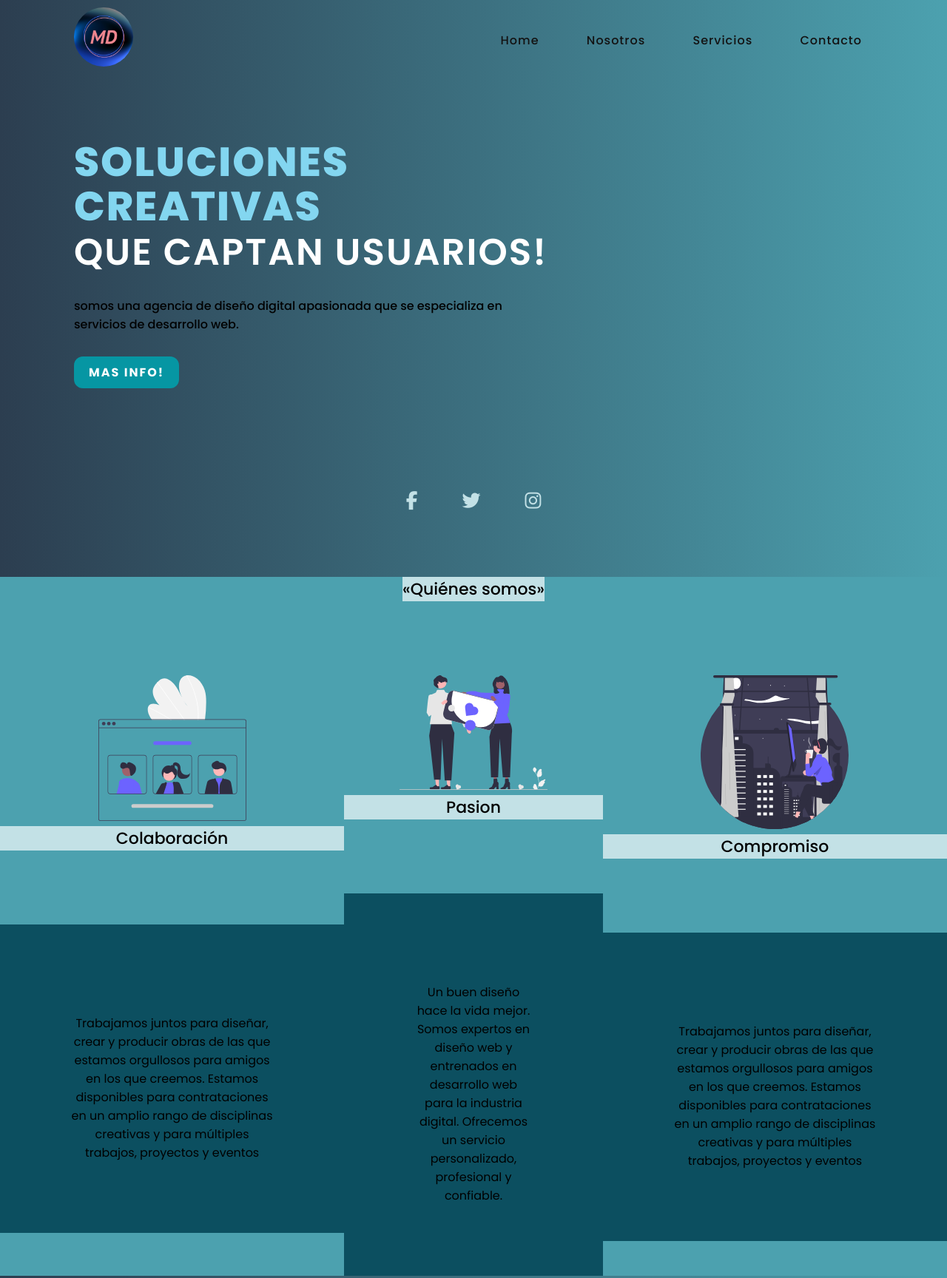
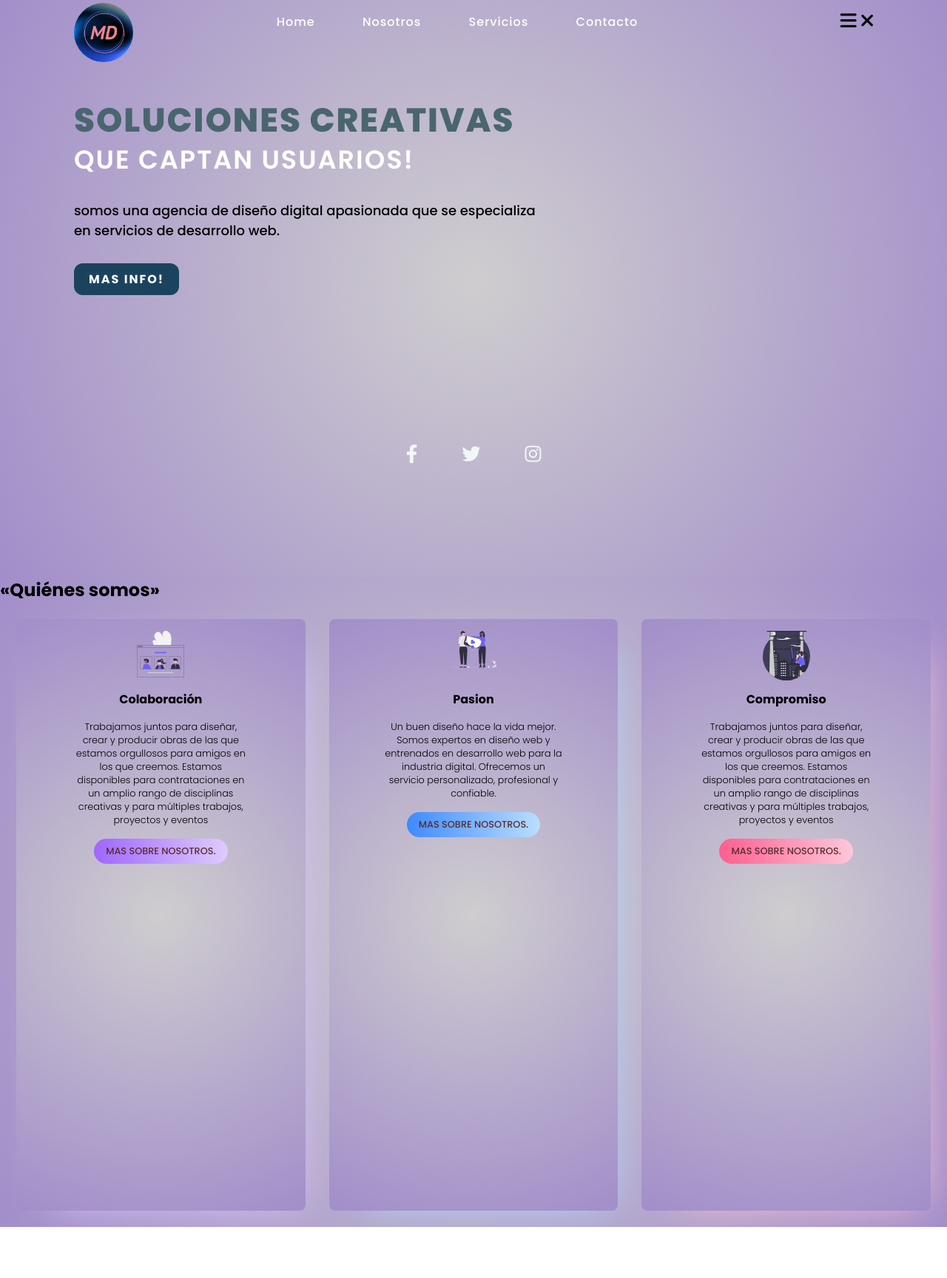
Before and after one commit to matidor/landing-page, a plain HTML site: page index.html in a window 1280 px wide. Shown: the part 20-1748 px from the top of the page at 74% size. After the commit the page ends 1679 px from the top, so only its background shows below. Drawn offline with Linux system fonts and the light colour scheme.

Commit message:
cambios landing

```diff
--- a/index.html
+++ b/index.html
@@ -8,12 +8,15 @@
     <link rel="shortcut icon" href="/logoMD.png" type="image/x-icon">
     <link rel="stylesheet" href="style.css">
     <script src="https://kit.fontawesome.com/ff3441a10f.js" crossorigin="anonymous"></script>
+    <link rel="stylesheet" href="https://cdnjs.cloudflare.com/ajax/libs/font-awesome/6.1.1/css/all.min.css">
 </head>
 
 <body>
-    <main>
+
     <section>
+        <input type="checkbox" id="check">
         <header>
+
             <h2> <img src="./logoMD.png" alt="logoMD" class="logo" width="80px"></a></h2>
             <div class="nav-bar">
                 <a href="#">Home</a>
@@ -21,6 +24,10 @@
                 <a href="#">Servicios</a>
                 <a href="#">Contacto</a>
             </div>
+            <label for="check">
+                <i class="fa-solid fa-bars"></i>
+                <i class="fa-solid fa-xmark"></i>
+            </label>
         </header>
 
         <div class="content">
@@ -38,41 +45,44 @@
             <a href="#"><i class="fa-brands fa-instagram"></i></a>
         </div>
     </section>
+<section class="servicios">
+<div class="section2">
+    <h2>«Quiénes somos»</h2></div>
+    <main class="cards">
+                <section class="carta colaboracion">
+            <div class="icon">
+                <img class="zoom" src="/trabajo en equipo.svg" alt="colaboracion" width="200px"></a>
+            </div>
+            <h3>Colaboración</h3>
+            <span>Trabajamos juntos para diseñar, crear y producir obras de las que estamos orgullosos para
+                amigos
+                en los que creemos. Estamos disponibles para contrataciones en un amplio rango de disciplinas
+                creativas y para múltiples trabajos, proyectos y eventos</span>
+            <button>Mas sobre nosotros.</button>
+        </section>
+        <section class="carta pasion">
+            <div class="icon">
+                <img class="zoom" src="/pasion.svg" alt="pasion" width="200px"></a>
+            </div>
+            <h3>Pasion</h3>
+            <span>Un buen diseño hace la vida mejor. Somos expertos en diseño web y entrenados en desarrollo
+                web para la industria digital. Ofrecemos un servicio personalizado, profesional y confiable.</span>
+            <button>Mas sobre nosotros.</button>
+        </section>
+
+        <section class="carta compromiso">
+            <div class="icon">
+                <img class="zoom" src="/compromiso.svg" alt="compromiso" width="200px"></a>
+            </div>
+            <h3>Compromiso</h3>
+            <span>Trabajamos juntos para diseñar, crear y producir obras de las que estamos orgullosos para
+                amigos en los que creemos. Estamos disponibles para contrataciones en un amplio rango de
+                disciplinas creativas y para múltiples trabajos, proyectos y eventos</span>
+            <button>Mas sobre nosotros.</button>
+        </section>
+
     </main>
-
-    <section class="description-section">
-        <h2> «Quiénes somos»</h2>
-        <div class="quienes somos1">
-            <div class="iconosdiv">
-                <img class="zoom" src="/trabajo en equipo.svg" alt="colaboracion" width="200px"></a>
-                <h2>Colaboración</h2>
-                <p><br>Trabajamos juntos para diseñar, crear y producir obras de las que estamos orgullosos para amigos
-                    en los que creemos. Estamos disponibles para contrataciones en un amplio rango de disciplinas
-                    creativas y para múltiples trabajos, proyectos y eventos</p>
-            </div>
-
-            <div class="quienes somos2">
-                <div class="iconosdiv">
-                    <img class="zoom" src="/pasion.svg" alt="pasion" width="200px"></a>
-                    <h2>Pasion</h2>
-                    <p><br>Un buen diseño hace la vida mejor. Somos expertos en diseño web y entrenados en desarrollo
-                        web para la industria digital. Ofrecemos un servicio personalizado, profesional y confiable.</p>
-                </div>
-
-                <div class="quienes somos3">
-                    <div class="iconosdiv">
-                       <img class="zoom" src="/compromiso.svg" alt="compromiso" width="200px"></a>
-                        <h2>Compromiso</h2>
-                        <p><br>Trabajamos juntos para diseñar, crear y producir obras de las que estamos orgullosos para
-                            amigos en los que creemos. Estamos disponibles para contrataciones en un amplio rango de
-                            disciplinas creativas y para múltiples trabajos, proyectos y eventos</p>
-                    </div>
-                </div>
-
-
 </section>
-    <section></section>
-    </div>
 </body>
 
 </html>
--- a/style.css
+++ b/style.css
@@ -17,10 +17,11 @@ section {
   flex-direction: column;
   justify-content: flex-start;
   background: url(./undraw_building_websites_i78t.svg);
-    background-size: 400px;
+  background-size: cover;
+  background-position: center;
 
 
-    background: linear-gradient(to right, #2c3e50, #4ca1af);
+  background: radial-gradient(circle, #cfcdcf  0%, #9880c9 122%);
 
 }
 
@@ -40,7 +41,7 @@ header {
 }
 
 header .nav-bar a {
-    color: rgb(19, 18, 18);
+  color: rgb(255, 255, 255);
   text-decoration: none;
   font-weight: 500;
   letter-spacing: 1px;
@@ -65,7 +66,7 @@ header .nav-bar a:hover {
 }
 
 .content .info h2 {
-    color: #83d6f0;
+  color: #49666e;
   font-size: 55px;
   text-transform: uppercase;
   font-weight: 800;
@@ -89,7 +90,7 @@ header .nav-bar a:hover {
 
 .content .info-btn {
   color: #fff;
-    background: #0696a3;
+  background: #1b435e;
   border-radius: 12px;
   text-decoration: none;
   text-transform: uppercase;
@@ -101,7 +102,7 @@ header .nav-bar a:hover {
 }
 
 .content .info-btn:hover {
-    background: #0c4f60;
+  background: #34879c;
 }
 
 .media-icons {
@@ -113,7 +114,7 @@ header .nav-bar a:hover {
 
 .media-icons a {
   position: relative;
-    color: #c3e1e6;
+  color: #f1f7f8;
   font-size: 25px;
   transition: 0.3s;
   transition-property: transform;
@@ -126,6 +127,191 @@ header .nav-bar a:hover {
 .media-icons a:hover {
   transform: scale(1.5);
 }
+
+.zoom {
+  transition: transform .3s;
+}
+
+.zoom:hover {
+  transform: scale(1.3);
+}
+
+label {
+  display: none;
+}
+
+#check {
+  z-index: 3;
+  display: none;
+}
+
+main.cards {
+  height: 100%;
+  width: 100%;
+  display: flex;
+  justify-content: center;
+  align-items:center;
+  padding: 22px;
+}
+
+main.cards section.carta {
+  display: flex;
+  flex-direction: column;
+  align-items: center;
+  text-align: center;
+  padding: 1rem 1.5rem;
+  border-radius: 8px;
+  max-height: 468px;
+  margin-left: 32px;
+}
+
+main.cards section.carta:first-child {
+  margin-left: 0;
+}
+
+main.cards section.carta .icon {
+  width: 64px;
+  height: 64px;
+}
+
+main.cards section.carta img {
+  width: 100%;
+}
+
+
+main.cards section.carta h3 {
+  font-size: 100%;
+  margin: 16px 0;
+}
+
+main.cards section.carta span {
+  font-weight: 300;
+  max-width: 240px;
+  font-size: 80%;
+  margin-bottom: 16px;
+}
+
+main.cards section.carta button {
+  padding: 0.5rem 1rem;
+  text-transform: uppercase;
+  border-radius: 32px;
+  border: 0;
+  cursor: pointer;
+  font-size: 80%;
+  font-weight: 500;
+  color: rgb(88, 45, 45);
+  margin-bottom: 16px 0;
+}
+
+
+main.cards section.carta.colaboracion button {
+  background: linear-gradient(to right, #9F66FF, #DFCBFF);
+}
+main.cards section.carta.pasion button {
+  background: linear-gradient(to right, #3E8AFF, #BBDEFF);
+}
+main.cards section.carta.compromiso button {
+  background: linear-gradient(to right, #FE5F8F, #FFC7D9);
+}
+
+main.cards section.carta.colaboracion {
+  box-shadow: 20px 20px 50px -30px #DBC4FF;
+}
+main.cards section.carta.pasion {
+  box-shadow: 20px 20px 50px -30px #AFD6FF;
+}
+main.cards section.carta.compromiso {
+  box-shadow: 20px 20px 50px -30px #FFC1D5;
+}
+
+/* Responsive */
+
+@media (max-width: 960px) {
+  header .nav-bar {
+    display: none;}
+  }
+
+  label {
+    display: block;
+    font-size: 25px;
+    cursor: pointer;
+    transition: 0.3s;
+    transition-property: color;
+  }
+
+  label:hover {
+    color: #fff;
+  }
+
+  label .xmark {
+    display: none;
+  }
+
+  #check:checked ~ header .nav-bar {
+    z-index: 2;
+    position: fixed;
+    background: rgba(238, 184, 252, 0.9);
+    top: 0;
+    bottom: 0;
+    left: 0;
+    right: 0;
+    display: flex;
+    flex-direction: column;
+    justify-content: center;
+    align-items: center;
+  }
+
+  #check:checked~header .nav-bar a {
+    font-weight: 700;
+    margin-right: 0;
+    margin-bottom: 50px;
+    letter-spacing: 2px;
+  }
+
+  #check:checked~header label .bars {
+    display: none;
+  }
+
+  #check:checked~header label .xmark {
+    z-index: 2;
+    display: block;
+    position: fixed;
+  }
+
+  label .bars {
+    position: absolute;
+  }
+
+  header .logo {
+    position: absolute;
+    bottom: -6px;
+  }
+
+  .content .info h2 {
+    font-size: 45px;
+    line-height: 50px;
+  }
+
+  .content .info h2 span {
+    font-size: 36px;
+    font-weight: 600;
+  }
+
+  .content .info p {
+    font-size: 14px;
+  }
+
+
+  .content .info h2 span {
+    font-size: 35px;
+    font-weight: 600;
+  }
+
+  .content .info p {
+    font-size: 18px;
+  }
+
+
 
   .description-section {
     background: #4ca1af;
@@ -143,14 +329,8 @@ header .nav-bar a:hover {
     text-align: center;
   }
 
-.quienes {
-    display: flex;
-    flex-direction: row;
-    text-align: center;
-    text-align: stretch;
-}
 
-.description-section p{
+  .description-section p {
     padding: 6rem;
     display: inline-flex;
     justify-content: center;
@@ -158,9 +338,20 @@ header .nav-bar a:hover {
 
   }
 
-.zoom {
-    transition: transform .3s;
+
+@media (max-width: 560px){
+  .content .info h2{
+    font-size: 35px;
+    line-height: 40px;
   }
- .zoom:hover {
-    transform: scale(1.3);
+
+  .content .info h2 span{
+    font-size: 30px;
+    font-weight: 600;
+    ;
   }
+
+  .content .info p{
+    font-size: 16px;
+  }
+}
```
Also changed, not shown: imagenes/equipotrabajando.svg (renamed from undraw_building_websites_i78t.svg). Lines whose indentation alone changed are shown as unchanged.
